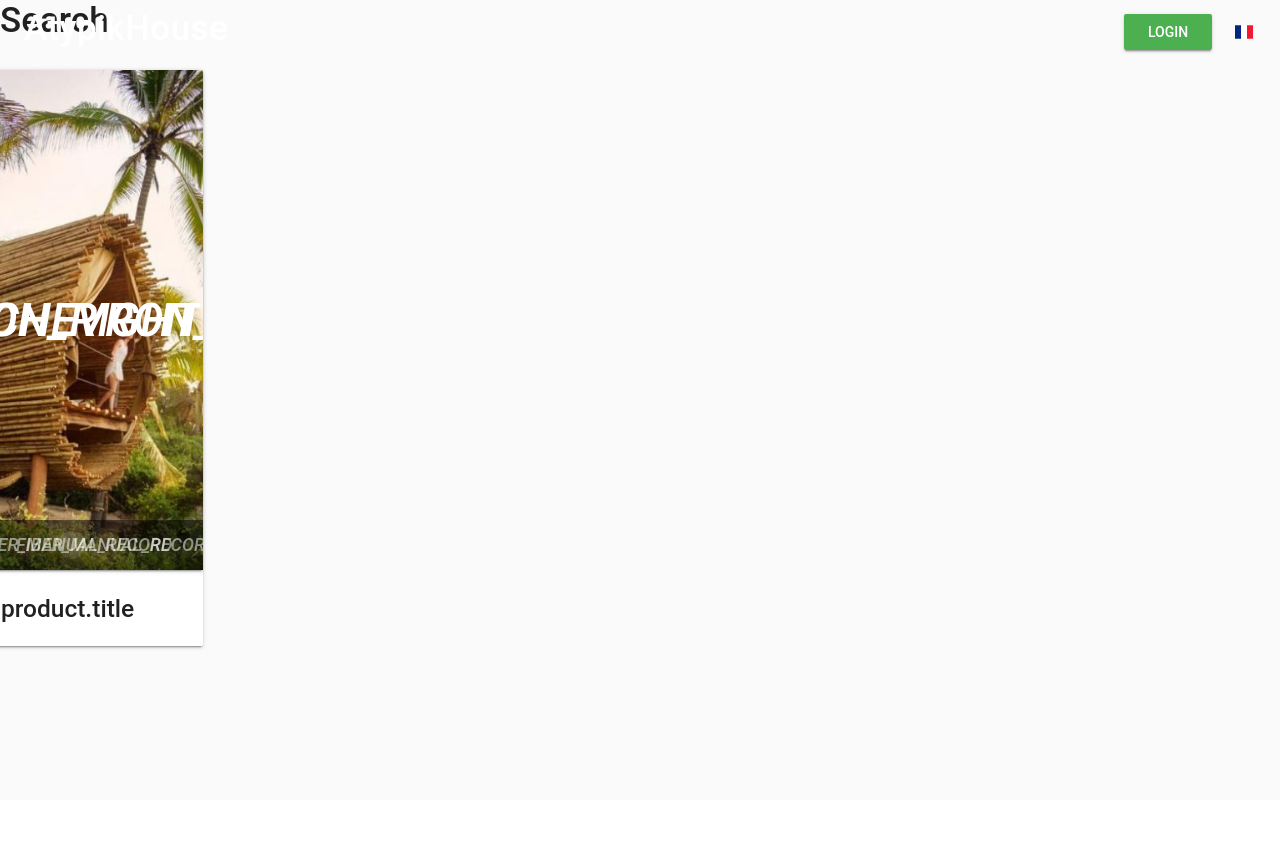
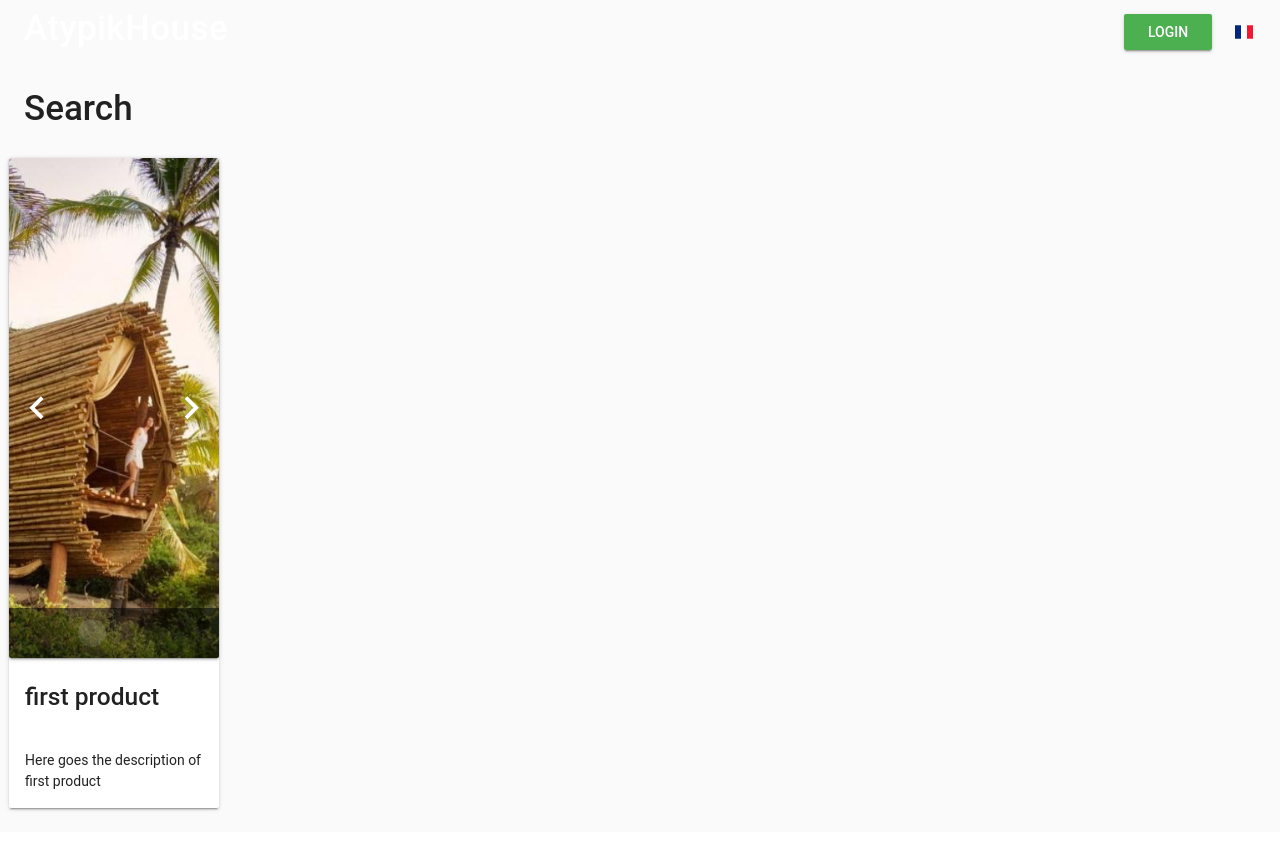
Before and after one commit to Cipop-project/-atypik-front, a Vue app: page /search in a window 1280 px wide. Shown: the top 850 px of the page. Before the commit the page ends 800 px from the top, so only its background shows below. Built offline with nearby package versions, Linux system fonts and the light colour scheme.

Commit message:
search page items improvement

```diff
--- a/src/views/index/SearchView.vue
+++ b/src/views/index/SearchView.vue
@@ -1,5 +1,6 @@
 <template>
-  <div>
+  <v-container fluid>
+    <div class="spacer"/>
     <h1>Search</h1>
     <br>
     <v-layout
@@ -11,19 +12,27 @@
         md2
         xs4>
         <v-card>
-          <v-carousel>
+          <v-carousel
+            interval="8000"
+            class="card-img"
+            delimiter-icon="mdi-cisco-webex"
+            next-icon="mdi-chevron-right"
+            prev-icon="mdi-chevron-left">
             <v-carousel-item
               v-for="(image,i) in product.images"
               :key="i"
               :src="image.src"/>
           </v-carousel>
           <v-card-title primary-title>
-            <h3>product.title</h3>
+            <h3>{{ product.title }}</h3>
           </v-card-title>
+          <v-card-text>
+            {{ product.description }}
+          </v-card-text>
         </v-card>
       </v-flex>
     </v-layout>
-  </div>
+  </v-container>
 </template>
 
 <script>
@@ -31,12 +40,24 @@ export default {
   name: 'SearchView',
   data () {
     return {
-      product: { 'title': 'first product', 'images': [{ 'title': 'first img', 'src': '/static/img/home_img_1.jpg' }, { 'title': 'second img', 'src': '/static/img/home_img_2.jpg' }] }
+      product: {
+        'title': 'first product',
+        'images': [
+          { 'title': 'first img', 'src': '/static/img/home_img_1.jpg' },
+          { 'title': 'second img', 'src': '/static/img/home_img_2.jpg' }
+        ],
+        'description': 'Here goes the description of first product'
+      }
     }
   }
 }
 </script>
 
 <style scoped>
-
+  .card-img {
+    height: 200px;
+  }
+  .spacer {
+    margin-top: 64px;
+  }
 </style>
```
